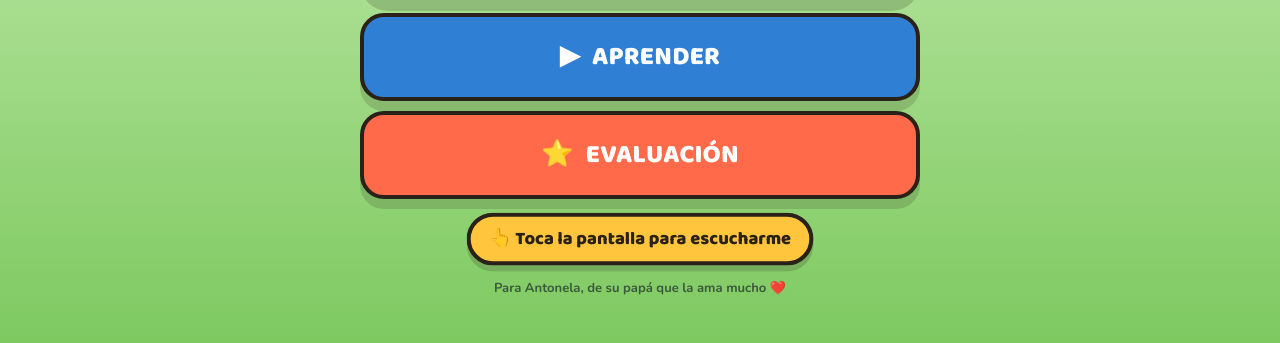
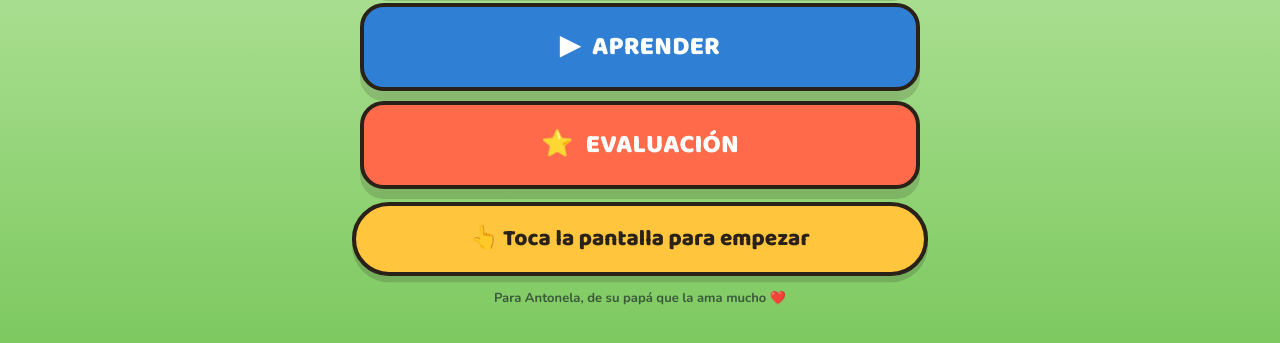
Before and after one commit to cotizadora/shortcut, a plain HTML site: page juego/index.html in a window 1280 px wide. Shown: the part 421-764 px from the top of the page. Drawn offline with nearby package versions, Linux system fonts and the light colour scheme.

Commit message:
Encadenar la primera lámina justo después del saludo
- El saludo es más corto y termina en "¡Empezamos!"; al acabar, el
  juego entra solo en la primera lámina, sin que la niña tenga que
  apretar nada.
- Si toca APRENDER o EVALUACIÓN mientras habla, manda su elección:
  el encadenado se cancela.
- El arranque automático ocurre una sola vez; al volver al inicio con
  la casita, la portada se queda quieta con sus dos botones.
- El aviso para desbloquear el audio aparece a los 350 ms, ocupa todo
  el ancho y dice "Toca la pantalla para empezar".
- Redes de seguridad: si el aparato no tiene voz instalada, entra
  igual a la primera lámina 1,4 s después del primer toque; y con el
  sonido apagado, 2,6 s después de abrir.

Co-Authored-By: Claude Opus 5 <noreply@anthropic.com>
Claude-Session: https://claude.ai/code/session_01NW4KttH4wdjovysacYMAj6

```diff
--- a/juego/index.html
+++ b/juego/index.html
@@ -161,8 +161,8 @@ h1,h2,h3,.btn,.marca{font-family:"Baloo 2","Nunito",system-ui,sans-serif;font-we
 .repaso ul{margin:6px 0 0;padding-left:20px}
 .repaso li{margin:3px 0}
 
-.aviso{background:var(--sol);border:4px solid var(--borde);border-radius:999px;padding:8px 18px;
-  font-family:"Baloo 2",sans-serif;font-weight:800;font-size:clamp(14px,4vw,18px);text-align:center;
+.aviso{background:var(--sol);border:4px solid var(--borde);border-radius:999px;padding:14px 20px;width:100%;
+  font-family:"Baloo 2",sans-serif;font-weight:800;font-size:clamp(17px,5vw,22px);text-align:center;
   box-shadow:0 6px 0 rgba(42,33,24,.18);animation:late 1.1s ease-in-out infinite}
 @keyframes late{0%,100%{transform:scale(1)}50%{transform:scale(1.05)}}
 .desfile .yo{height:clamp(86px,25vw,132px)}
@@ -746,11 +746,17 @@ function hablar(texto){
 function callar(){ try{ window.speechSynthesis.cancel(); }catch(e){} }
 
 /* ---------- bienvenida hablada ---------- */
-const BIENVENIDA = '¡Hola, Antonela! Bienvenida a tu juego de animales. '+
-  'Toca el botón azul, aprender, para conocer todos los grupos. '+
-  'O toca el botón naranjo, evaluación, para practicar tu prueba. ¡Vamos!';
-let saludoHecho = false;
+const BIENVENIDA = '¡Hola, Antonela! Soy tu juego de animales. '+
+  'Hoy vamos a aprender los vertebrados y los invertebrados. ¡Empezamos!';
+let saludoHecho = false, yaArranco = false, tokenPortada = -1;
 function verAviso(v){ const a = document.getElementById('aviso'); if(a) a.hidden = !v; }
+/* Encadena la primera lámina en cuanto termina el saludo, salvo que
+   ella ya haya tocado un botón por su cuenta. */
+function seguirTrasSaludo(){
+  if(yaArranco || tokenPortada !== sesion) return;
+  yaArranco = true;
+  sfxPasa(); pantallaAprender(0);
+}
 function saludar(){
   if(saludoHecho || !sonido) return;
   try{
@@ -760,9 +766,10 @@ function saludar(){
     if(vozES){ u.voice = vozES; u.lang = vozES.lang; } else { u.lang = 'es-ES'; }
     u.rate = 0.92; u.pitch = 1.15;
     u.onstart = () => { saludoHecho = true; verAviso(false); };
+    u.onend = () => { setTimeout(seguirTrasSaludo, 400); };
     s.speak(u);
   }catch(e){}
-  setTimeout(() => { if(!saludoHecho && sonido) verAviso(true); }, 900);
+  setTimeout(() => { if(!saludoHecho && sonido) verAviso(true); }, 350);
 }
 
 /* ---------- confeti ---------- */
@@ -854,11 +861,13 @@ function pantallaInicio(){
        '<button class="btn azul" id="b-aprender">▶<span>APRENDER</span></button>'+
        '<button class="btn coral" id="b-examen">⭐<span>EVALUACIÓN</span></button>'+
      '</div>'+
-     '<div class="aviso" id="aviso" hidden>👆 Toca la pantalla para escucharme</div>'+
+     '<div class="aviso" id="aviso" hidden>👆 Toca la pantalla para empezar</div>'+
      '<p class="firma">Para Antonela, de su papá que la ama mucho ❤️</p>'+
    '</div>');
   engancharSonido();
+  tokenPortada = sesion;
   saludar();
+  if(!sonido && !yaArranco) setTimeout(seguirTrasSaludo, 2600);
   document.getElementById('b-aprender').onclick = () => { audio(); sfxPasa(); pantallaAprender(0); };
   document.getElementById('b-examen').onclick   = () => { audio(); sfxPasa(); pantallaExamen(); };
 }
@@ -1020,6 +1029,8 @@ function pantallaResultado(){
 /* ---------------- arranque ---------------- */
 function despertar(){
   audio(); saludar();
+  /* si el aparato no tiene voz instalada, igual entramos a la primera lámina */
+  setTimeout(() => { if(!saludoHecho) seguirTrasSaludo(); }, 1400);
   document.removeEventListener('pointerdown', despertar);
   document.removeEventListener('touchstart', despertar);
   document.removeEventListener('keydown', despertar);
```
